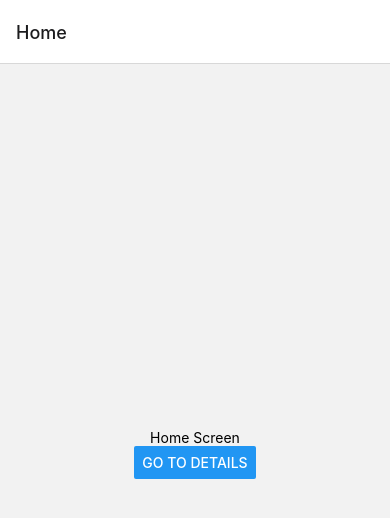
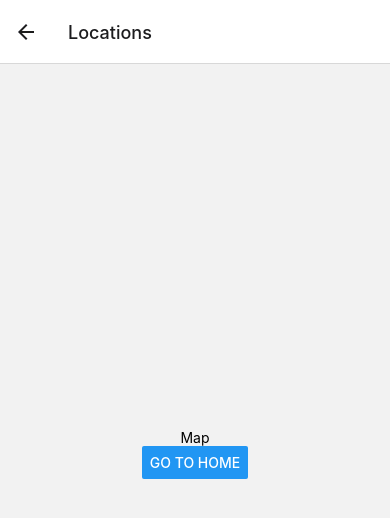
Before and after one commit to boileddragon/Senior-Project, a React Native app: screen /Locations in a window 390 px wide. Shown: the top 518 px of the page. Built offline with nearby package versions, Linux system fonts and the light colour scheme.

Commit message:
Added rest of screen

```diff
--- a/App.js
+++ b/App.js
@@ -1,8 +1,15 @@
 import * as React from 'react';
 import { NavigationContainer } from '@react-navigation/native';
 import { createNativeStackNavigator } from '@react-navigation/native-stack';
-import HomeScreen from './app/screens/HomeView/Home.js';
-import LoginScreen from './app/screens/LoginView/Login.js';
+import HomeScreen from './app/screens/HomeView.js';
+import LoginScreen from './app/screens/LoginView.js';
+import AccountScreen from './app/screens/AccountView';
+import CalendarScreen from './app/screens/CalendarView';
+import ClubInfoScreen from './app/screens/ClubInfoView';
+import LocationsScreen from './app/screens/MapView';
+import MessageScreen from './app/screens/MessagingView';
+import SearchScreen from './app/screens/SearchView';
+import SettingsScreen from './app/screens/SettingsView';
 
 const Stack = createNativeStackNavigator();
 
@@ -12,6 +19,13 @@ function App() {
       <Stack.Navigator>
         <Stack.Screen name="Home" component={HomeScreen} />
         <Stack.Screen name="Login" component={LoginScreen} />
+        <Stack.Screen name="Account" component={AccountScreen} />
+        <Stack.Screen name="Calendar" component={CalendarScreen} />
+        <Stack.Screen name="ClubInfo" component={ClubInfoScreen} />
+        <Stack.Screen name="Locations" component={LocationsScreen} />
+        <Stack.Screen name="Messaging" component={MessageScreen} />
+        <Stack.Screen name="Search" component={SearchScreen} />
+        <Stack.Screen name="Settings" component={SettingsScreen} />
       </Stack.Navigator>
     </NavigationContainer>
   );
--- /dev/null
+++ b/app/screens/AccountView.js
@@ -0,0 +1,16 @@
+import * as React from "react";
+import { Button, View, Text } from "react-native";
+
+function AccountScreen({ navigation }) {
+  return (
+    <View style={{ flex: 1, alignItems: "center", justifyContent: "center" }}>
+      <Text>Personal Account</Text>
+      <Button
+        title="Go to Home"
+        onPress={() => navigation.navigate("Home")}
+      />
+    </View>
+  );
+}
+
+export default AccountScreen;
--- /dev/null
+++ b/app/screens/CalendarView.js
@@ -0,0 +1,16 @@
+import * as React from "react";
+import { Button, View, Text } from "react-native";
+
+function CalendarScreen({ navigation }) {
+  return (
+    <View style={{ flex: 1, alignItems: "center", justifyContent: "center" }}>
+      <Text>Calendar</Text>
+      <Button
+        title="Go to Home"
+        onPress={() => navigation.navigate("Home")}
+      />
+    </View>
+  );
+}
+
+export default CalendarScreen;
--- /dev/null
+++ b/app/screens/ClubInfoView.js
@@ -0,0 +1,16 @@
+import * as React from "react";
+import { Button, View, Text } from "react-native";
+
+function ClubInfoScreen({ navigation }) {
+  return (
+    <View style={{ flex: 1, alignItems: "center", justifyContent: "center" }}>
+      <Text>Club Info</Text>
+      <Button
+        title="Go to Home"
+        onPress={() => navigation.navigate("Home")}
+      />
+    </View>
+  );
+}
+
+export default ClubInfoScreen;
--- /dev/null
+++ b/app/screens/HomeView.js
@@ -0,0 +1,12 @@
+import * as React from "react";
+import { View, Text } from "react-native";
+
+function HomeScreen() {
+  return (
+    <View style={{ flex: 1, alignItems: "center", justifyContent: "center" }}>
+      <Text>Home Screen</Text>
+    </View>
+  );
+}
+
+export default HomeScreen;
--- a/app/screens/HomeView/Home.js
+++ /dev/null
@@ -1,16 +0,0 @@
-import * as React from 'react';
-import { Button, View, Text } from 'react-native';
-
-function HomeScreen({ navigation }) {
-  return (
-    <View style={{ flex: 1, alignItems: 'center', justifyContent: 'center' }}>
-      <Text>Home Screen</Text>
-      <Button
-        title="Go to Details"
-        onPress={() => navigation.navigate('Login')}
-      />
-    </View>
-  );
-}
-
-export default HomeScreen;
--- /dev/null
+++ b/app/screens/LoginView.js
@@ -0,0 +1,16 @@
+import * as React from "react";
+import { Button, View, Text } from "react-native";
+
+function LoginScreen({ navigation }) {
+  return (
+    <View style={{ flex: 1, alignItems: "center", justifyContent: "center" }}>
+      <Text>Login Screen</Text>
+      <Button
+        title="Go to Home"
+        onPress={() => navigation.navigate("Home")}
+      />
+    </View>
+  );
+}
+
+export default LoginScreen;
--- a/app/screens/LoginView/Login.js
+++ /dev/null
@@ -1,12 +0,0 @@
-import * as React from 'react';
-import { View, Text } from 'react-native';
-
-function LoginScreen() {
-  return (
-    <View style={{ flex: 1, alignItems: 'center', justifyContent: 'center' }}>
-      <Text>Login Screen</Text>
-    </View>
-  );
-}
-
-export default LoginScreen;
--- /dev/null
+++ b/app/screens/MapView.js
@@ -0,0 +1,16 @@
+import * as React from "react";
+import { Button, View, Text } from "react-native";
+
+function LocationsScreen({ navigation }) {
+  return (
+    <View style={{ flex: 1, alignItems: "center", justifyContent: "center" }}>
+      <Text>Map</Text>
+      <Button
+        title="Go to Home"
+        onPress={() => navigation.navigate("Home")}
+      />
+    </View>
+  );
+}
+
+export default LocationsScreen;
--- /dev/null
+++ b/app/screens/MessagingView.js
@@ -0,0 +1,16 @@
+import * as React from "react";
+import { Button, View, Text } from "react-native";
+
+function MessagingScreen({ navigation }) {
+  return (
+    <View style={{ flex: 1, alignItems: "center", justifyContent: "center" }}>
+      <Text>Messageing</Text>
+      <Button
+        title="Go to Home"
+        onPress={() => navigation.navigate("Home")}
+      />
+    </View>
+  );
+}
+
+export default MessagingScreen;
--- /dev/null
+++ b/app/screens/SearchView.js
@@ -0,0 +1,16 @@
+import * as React from "react";
+import { Button, View, Text } from "react-native";
+
+function SearchScreen({ navigation }) {
+  return (
+    <View style={{ flex: 1, alignItems: "center", justifyContent: "center" }}>
+      <Text>Search for some clubs!</Text>
+      <Button
+        title="Go to Home"
+        onPress={() => navigation.navigate("Home")}
+      />
+    </View>
+  );
+}
+
+export default SearchScreen;
--- /dev/null
+++ b/app/screens/SettingsView.js
@@ -0,0 +1,16 @@
+import * as React from "react";
+import { Button, View, Text } from "react-native";
+
+function SettingsScreen({ navigation }) {
+  return (
+    <View style={{ flex: 1, alignItems: "center", justifyContent: "center" }}>
+      <Text>Change your settings here</Text>
+      <Button
+        title="Go to Home"
+        onPress={() => navigation.navigate("Home")}
+      />
+    </View>
+  );
+}
+
+export default SettingsScreen;
```
